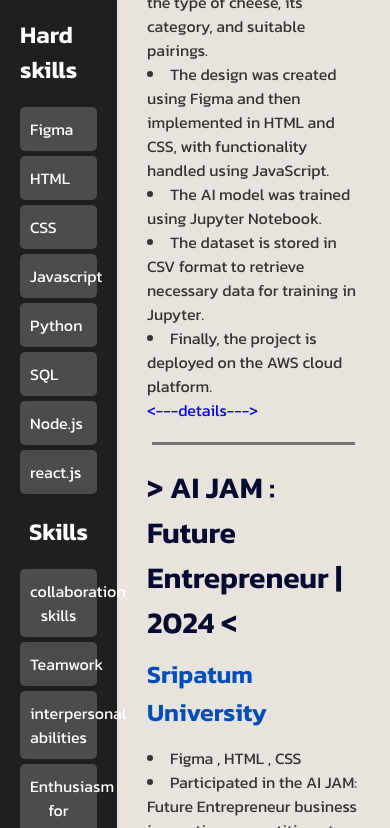
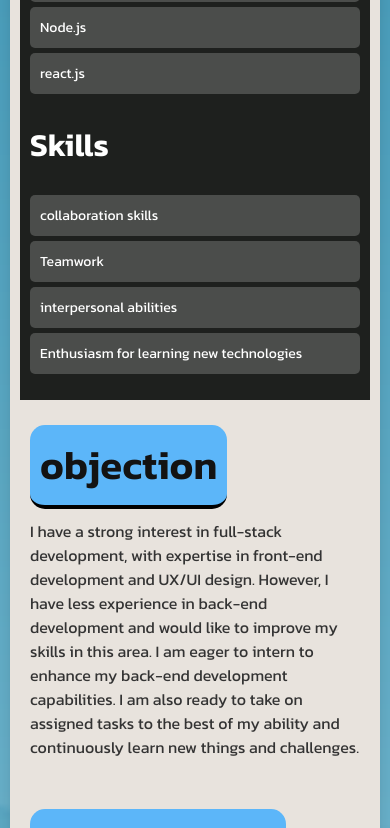
Before and after one commit to OakTinYamephan/Tin_Yamephan-web, a plain HTML site: page index.html in a window 390 px wide. Shown: the part 1172-2000 px from the top of the page. Drawn offline with Linux system fonts and the light colour scheme.

Commit message:
Update style.css

```diff
--- a/style.css
+++ b/style.css
@@ -15,13 +15,8 @@ h1 {
     margin: 10px;
 }
 
-/* .projects h2 {
-    font-size:50px;
-} */
-
 h3 {
     font-size: 25px;
-
 }
 
 h5 {
@@ -32,10 +27,10 @@ a {
     text-decoration: none; /* ลบเส้นใต้จากลิงก์ */
 }
 
-
 a:hover {
     background-color: #d4c92e;
 }
+
 .resume-container {
     display: flex;
     max-width: 1200px;
@@ -54,10 +49,6 @@ a:hover {
     width: 30%;
     box-sizing: border-box;
     text-align: center;
-}
-
-.profile-section {
-    margin-bottom: 20px;
 }
 
 .profile-pic {
@@ -82,7 +73,9 @@ a:hover {
     text-align: left;
 }
 
-.language-section p {
+.language-section p,
+.contact-section p,
+.skills-list li {
     background: rgba(255, 255, 255, 0.2);
     padding: 10px;
     margin: 5px 0;
@@ -90,21 +83,9 @@ a:hover {
     font-weight: 500;
 }
 
-.contact-section p {
-    margin: 10px 10px;
-}
-
 .skills-list {
     list-style: none;
     padding: 0;
-}
-
-.skills-list li {
-    background: rgba(255, 255, 255, 0.2);
-    padding: 10px;
-    margin: 5px 0;
-    border-radius: 5px;
-    font-weight: 500;
 }
 
 /* Main Content */
@@ -158,7 +139,7 @@ section {
     font-size: 25px;
 }
 
-.education-item h3,p {
+.education-item h3, p {
     margin: 0 auto;
 }
 
@@ -168,7 +149,6 @@ section {
     margin: 15px 25px;
 }
 
-
 .project-details {
     font-size: 0.9rem;
     color: #555;
@@ -176,16 +156,102 @@ section {
 
 hr {
     border: none;
-    height: 3px;  /* ความหนาของเส้น */
-    background: #757575;  /* สีของเส้น */
-    margin: 20px 5px;  /* ระยะห่างด้านบน-ล่าง */
+    height: 3px;
+    background: #757575;
+    margin: 20px 5px;
 }
 
+/* --- Media Queries for responsiveness --- */
 
-/* .project-details a {
-    padding-bottom: 90px;
-} */
+/* เมื่อหน้าจอเล็กกว่า 1024px (เช่น แท็บเล็ต) */
+@media (max-width: 1024px) {
+    .resume-container {
+        flex-direction: column; /* เปลี่ยน layout ให้เป็น column */
+        max-width: 90%; /* ให้โฟลเดอร์ content ยืดหยุ่น */
+    }
 
-/* .project-details a {
-    margin-bottom: 90px;
-} */
+    .sidebar {
+        width: 100%;
+        padding: 15px;
+    }
+
+    .main-content {
+        width: 100%;
+    }
+
+    h2 {
+        font-size: 2rem;
+    }
+}
+
+/* เมื่อหน้าจอเล็กกว่า 768px (เช่น สมาร์ทโฟน) */
+@media (max-width: 768px) {
+    body {
+        background-size: cover;
+    }
+
+    h1 {
+        font-size: 28px;
+    }
+
+    h3 {
+        font-size: 20px;
+    }
+
+    .profile-pic {
+        width: 250px;
+        height: 250px;
+    }
+
+    .sidebar {
+        width: 100%;
+        text-align: left; /* ปรับการจัดตำแหน่งให้เป็นทางซ้าย */
+    }
+
+    .main-content {
+        width: 100%;
+        padding: 20px;
+    }
+
+    .resume-container {
+        margin: 10px;
+    }
+
+    .job-title {
+        font-size: 1rem;
+    }
+
+    .skills-list li,
+    .language-section p {
+        font-size: 14px;
+    }
+}
+
+/* เมื่อหน้าจอเล็กกว่า 480px (เช่น สมาร์ทโฟนขนาดเล็ก) */
+@media (max-width: 480px) {
+    h1 {
+        font-size: 24px;
+    }
+
+    h3 {
+        font-size: 18px;
+    }
+
+    .main-content h3,
+    .main-content h5 {
+        font-size: 20px;
+    }
+
+    .main-content {
+        padding: 10px;
+    }
+
+    .sidebar {
+        width: 100%;
+        padding: 10px;
+    }
+
+    .resume-container {
+        padding: 10px;
+    }
+}
```
